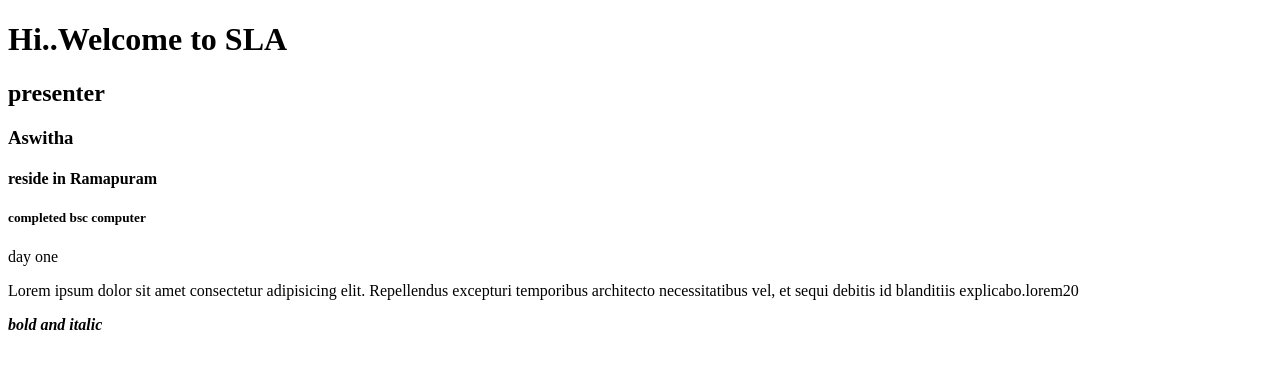
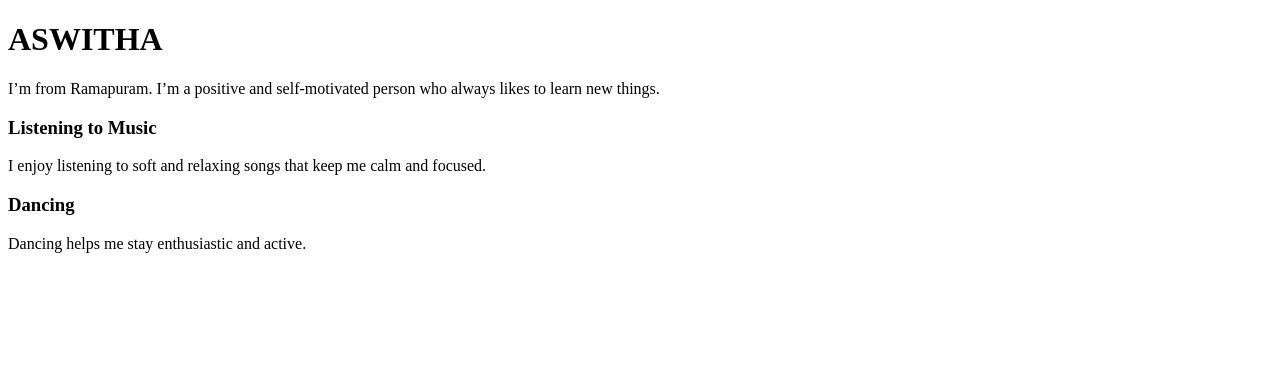
Before and after one commit to aswithaa2011/hosting-site, a plain HTML site: page index.html in a window 1280 px wide. Drawn offline with Linux system fonts and the light colour scheme.

Commit message:
day 1 assignment

```diff
--- a/index.html
+++ b/index.html
@@ -1,23 +1,32 @@
 <!DOCTYPE html>
 <html lang="en">
+    <!-- html root element -->
 
 <head>
     <meta charset="UTF-8">
     <meta name="viewport" content="width=device-width, initial-scale=1.0">
-    <title>Document</title>
+    <title>Aswitha</title>
 </head>
 
 <body>
-    <h1>Hi..Welcome to SLA</h1>
-    <h2>presenter</h2>
-    <h3>Aswitha</h3>
-    <h4>reside in Ramapuram</h4>
-    <h5>completed bsc computer</h5>
-    <p>day one</p>
-    <p>Lorem ipsum dolor sit amet consectetur adipisicing elit. Repellendus excepturi temporibus architecto
-        necessitatibus vel, et sequi debitis id blanditiis explicabo.lorem20</p>
-        <b><em>bold and italic</em></b>
+    <h1>ASWITHA</h1>
+    <p> I’m from Ramapuram. I’m a positive and self-motivated person who always likes to learn new things.</p>
 
+
+        <!-- section container element  -->
+
+<section>
+
+        <!-- h2,p , br child elements  -->
+ <div> <h3>Listening to Music</h3>
+        <p>I enjoy listening to soft and relaxing songs that keep me calm and focused.</p></div>
+
+        <div>
+        <h3>Dancing</h3>
+        <p>Dancing helps me stay enthusiastic and active.</p>
+      </div>
+
+</section>
 </body>
 
 </html>
```
